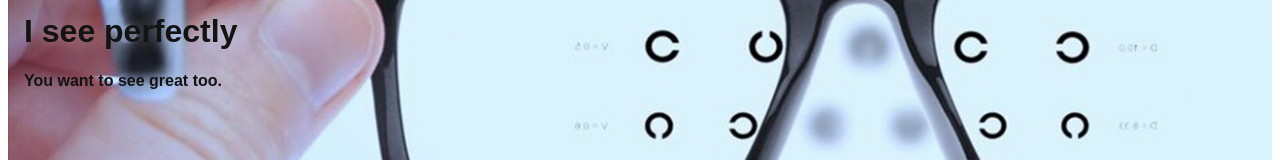
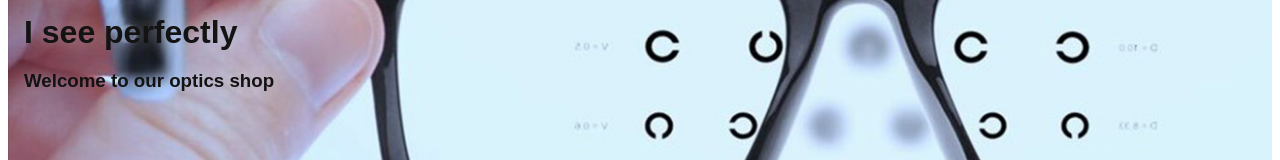
Before and after one commit to yryskulKuttubaeva/diploma, a React (Create React App) app: page / in a window 1280 px wide. Shown: the part 211-371 px from the top of the page. Built offline with nearby package versions, Linux system fonts and the light colour scheme; a web font is replaced by a local one.

Commit message:
change text

```diff
--- a/src/components/Header/Header.js
+++ b/src/components/Header/Header.js
@@ -1,15 +1,17 @@
 import "./Header.css";
 import headerImage from "../../assets/header.jpg";
+
 
 function Header() {
   const style = {
     backgroundImage: `url(${headerImage})`
+
   };
 
   return (
     <header className="Header" style={style}>
       <h1>I see perfectly</h1>
-      <h4 >You want to see great too.</h4>
+      <h3 > Welcome to our optics shop</h3>
 
 
 
```
